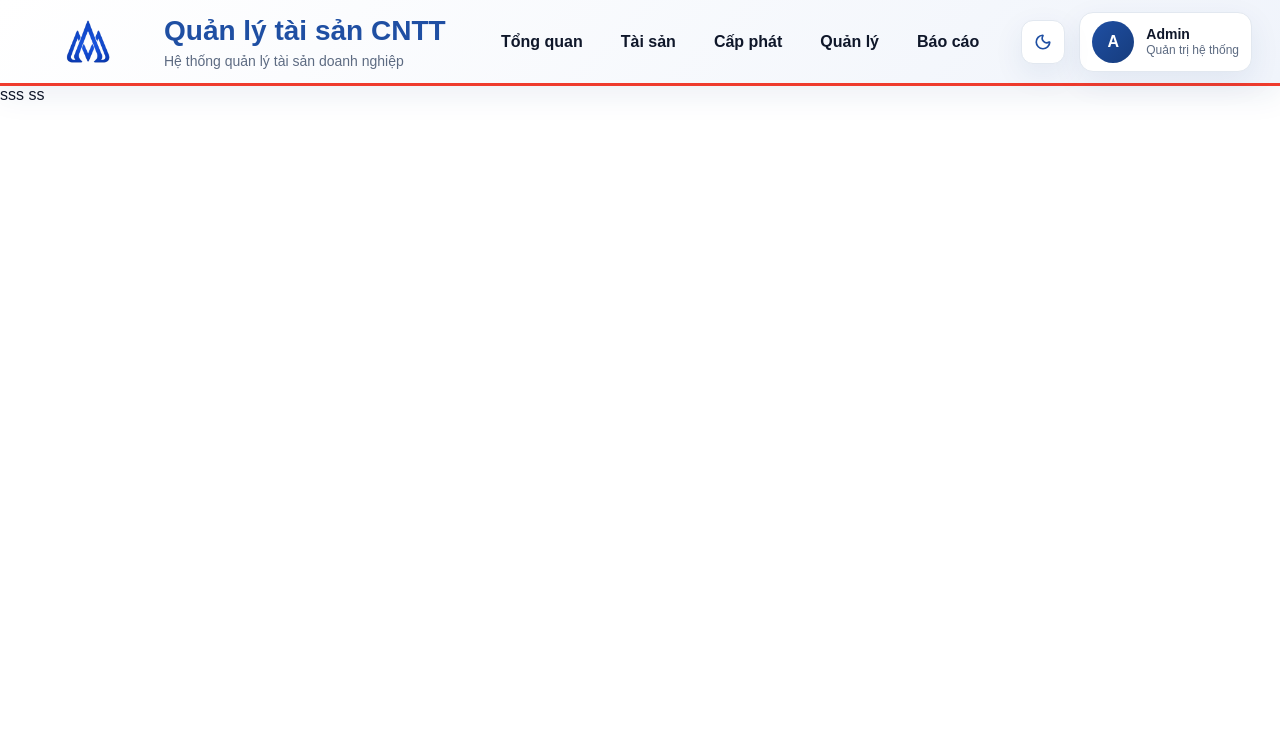
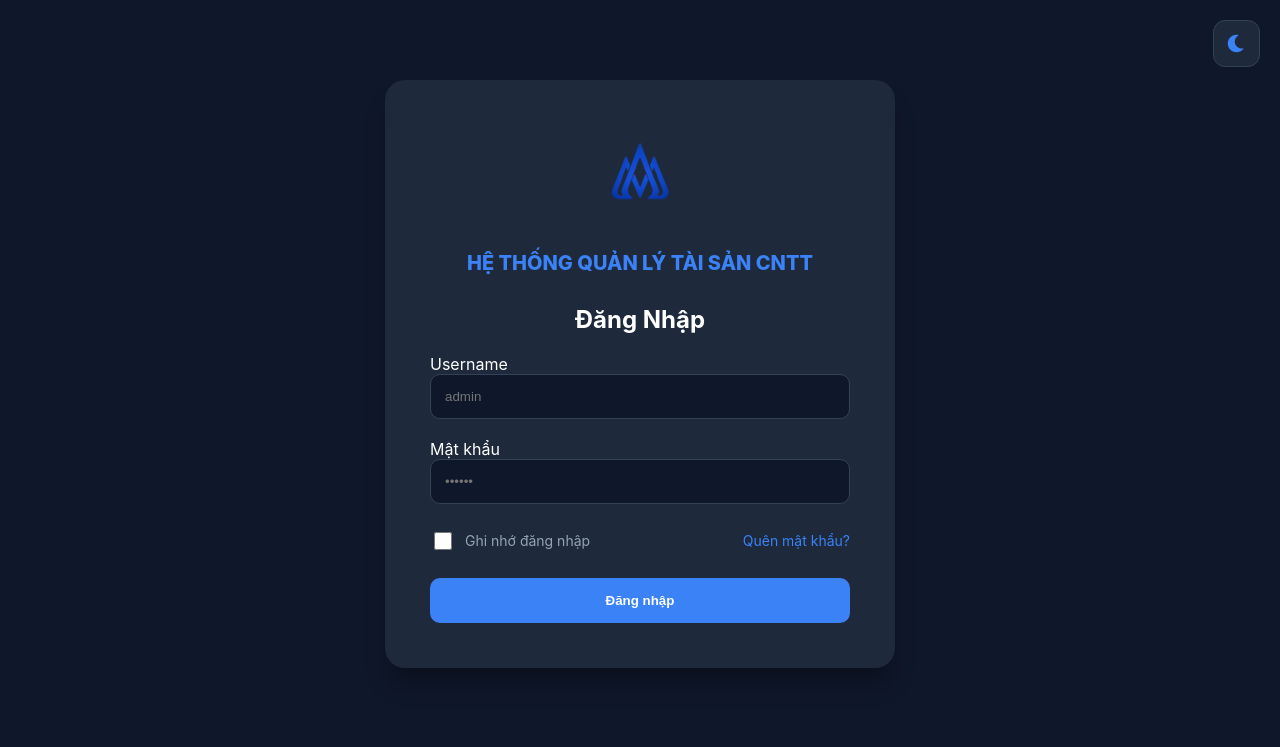
Before and after one commit to Minh-boop2/AssetOne, a Flask app: page /login in a window 1280 px wide. Shown: the top 747 px of the page. Run offline with Flask 3, Linux system fonts and the light colour scheme.

Commit message:
chau login

```diff
--- a/app.py
+++ b/app.py
@@ -1,46 +1,79 @@
-# app.py
-from flask import Flask, render_template, request, redirect, url_for
+from flask import Flask, render_template, request, redirect, url_for, flash
 from data import ASSIGN_DATA, INVENTORY_LIST, DATABASE_LOGS
 from datetime import datetime
 
 app = Flask(__name__)
 app.secret_key = "hsu_assetone_2026"
 
-# --- 1. TRANG CHỦ: TỔNG QUAN HỆ THỐNG ---
+# --- DANH SÁCH TÀI KHOẢN (SỬ DỤNG TẠM THỜI) ---
+USERS = {
+    "admin": "123",
+    "chau": "2004"
+}
+
+# --- 1. ĐIỀU HƯỚNG MẶC ĐỊNH ---
 @app.route('/')
+def index():
+    return redirect(url_for('login_page'))
+
+# --- 2. XỬ LÝ ĐĂNG NHẬP & ĐĂNG KÝ ---
+@app.route('/login', methods=['GET', 'POST'])
+def login_page():
+    if request.method == 'POST':
+        user = request.form.get('username')
+        pw = request.form.get('password')
+
+        if user in USERS and USERS[user] == pw:
+            return redirect(url_for('dashboard_overview'))
+        else:
+            flash("Tên đăng nhập hoặc mật khẩu không đúng!", "danger")
+
+    return render_template('login/login.html')
+
+@app.route('/register', methods=['GET', 'POST'])
+def register_page():
+    if request.method == 'POST':
+        new_user = request.form.get('username')
+        new_pw = request.form.get('password')
+
+        if new_user in USERS:
+            flash("Tên đăng nhập đã tồn tại!", "warning")
+        else:
+            USERS[new_user] = new_pw
+            flash("Tạo tài khoản thành công! Mời Châu đăng nhập.", "success")
+            return redirect(url_for('login_page'))
+
+    return render_template('login/register.html')
+
+@app.route('/login/overview')
+def login_overview():
+    return render_template('login/login_overview.html')
+
+# --- 3. TỔNG QUAN HỆ THỐNG (DASHBOARD) ---
+@app.route('/dashboard')
 def dashboard_overview():
-    # Tính toán thống kê dựa trên ASSIGN_DATA
     using_count = len([i for i in ASSIGN_DATA if i['status'] == 'Hoàn thành'])
     pending_count = len([i for i in ASSIGN_DATA if i['status'] == 'Chờ duyệt'])
 
-    # Giả lập con số tổng tài sản và bảo trì để khớp với giao diện của bạn
     stats = {
         "total": 128,
         "using": using_count,
         "available": 128 - using_count - 10,
         "maintenance": 10
     }
-
-    # Lấy 4 hoạt động mới nhất để hiển thị ở cột Hoạt động gần đây
     recent_activities = ASSIGN_DATA[:4]
-
     return render_template('dashboard/overview.html', stats=stats, activities=recent_activities)
 
-
-# --- 2. TRANG QUẢN LÝ CẤP PHÁT ---
+# --- 4. QUẢN LÝ CẤP PHÁT ---
 @app.route('/assign')
 def assign_page():
     search_q = request.args.get('search', '').strip().lower()
-
-    # Logic lọc tìm kiếm theo tên người nhận hoặc tên máy
     if search_q:
         filtered = [i for i in ASSIGN_DATA if search_q in i['receiver'].lower() or search_q in i['asset'].lower()]
     else:
         filtered = ASSIGN_DATA
 
-    # Lọc danh sách chờ duyệt cho cột "Phê duyệt nhanh" bên phải
     pending_requests = [i for i in ASSIGN_DATA if i['status'] == 'Chờ duyệt']
-
     stats = {
         "total": len(ASSIGN_DATA),
         "pending": len(pending_requests),
@@ -48,14 +81,13 @@ def assign_page():
     }
     return render_template('assign/assign_overview.html', assigns=filtered, stats=stats, pending_requests=pending_requests)
 
-
-# --- 3. XỬ LÝ PHÊ DUYỆT / TỪ CHỐI ---
+# --- 5. PHÊ DUYỆT / TỪ CHỐI ---
 @app.route('/assign/approve/<string:id>')
 def approve_request(id):
     for item in ASSIGN_DATA:
         if item['id'] == id:
             item['status'] = 'Hoàn thành'
-            item['date'] = datetime.now().strftime("%d/%m/%Y") # Cập nhật ngày duyệt thực tế
+            item['date'] = datetime.now().strftime("%d/%m/%Y")
             break
     return redirect(url_for('assign_page'))
 
@@ -63,24 +95,18 @@ def approve_request(id):
 def reject_request(id):
     for i, item in enumerate(ASSIGN_DATA):
         if item['id'] == id:
-            ASSIGN_DATA.pop(i) # Xóa yêu cầu bị từ chối khỏi danh sách
+            ASSIGN_DATA.pop(i)
             break
     return redirect(url_for('assign_page'))
 
-
-# --- 4. XEM CHI TIẾT TÀI SẢN ---
+# --- 6. CHI TIẾT TÀI SẢN ---
 @app.route('/assign/detail/<asset_name>')
 def assign_detail(asset_name):
-    # Lấy cấu hình từ kho hàng (INVENTORY_LIST)
     info = next((item for item in INVENTORY_LIST if item["name"] == asset_name), None)
-
-    # Tìm người hiện đang sử dụng máy này (trạng thái phải là Hoàn thành)
     holder = next((item for item in ASSIGN_DATA if item['asset'] == asset_name and item['status'] == 'Hoàn thành'), None)
-
     return render_template('assign/assign_detail.html', info=info, holder=holder)
 
-
-# --- 5. TẠO CẤP PHÁT & GỬI YÊU CẦU ---
+# --- 7. TẠO CẤP PHÁT & GỬI YÊU CẦU ---
 @app.route('/assign/create', methods=['GET', 'POST'])
 def assign_create():
     if request.method == 'POST':
@@ -109,12 +135,7 @@ def request_create():
         return redirect(url_for('assign_page'))
     return render_template('assign/request_create.html', inventory=INVENTORY_LIST)
 
-
-# --- 6. CÁC TRANG PHỤ KHÁC ---
-@app.route('/login')
-def login():
-    return render_template('login/login.html')
-
+# --- 8. CÁC TRANG PHỤ KHÁC ---
 @app.route('/assets')
 def assets_page():
     return render_template('assets/assets.html')
@@ -127,6 +148,14 @@ def manage():
 def report_page():
     return render_template('report/report.html', logs=DATABASE_LOGS)
 
+# ===========================================================
+# PHẦN BỔ SUNG MỚI (QUÊN MẬT KHẨU & TÙY CHỈNH THEO YÊU CẦU)
+# ===========================================================
+
+@app.route('/forgot-password')
+def forgot_password():
+    """Route trả về trang quên mật khẩu riêng biệt"""
+    return render_template('login/forgot_password.html')
 
 if __name__ == "__main__":
     app.run(debug=True)
--- a/static/css/login/login.css
+++ b/static/css/login/login.css
@@ -0,0 +1,66 @@
+/* BIẾN MÀU SẮC */
+:root {
+    --bg-color: #0f172a;
+    --card-bg: #1e293b;
+    --text-main: #ffffff;
+    --text-sub: #94a3b8;
+    --input-bg: #0f172a;
+    --border-color: #334155;
+    --primary-blue: #3b82f6;
+    --toggle-bg: #1e293b; /* Màu nút khi ở chế độ tối */
+}
+
+body.light-theme {
+    --bg-color: #f1f5f9;
+    --card-bg: #ffffff;
+    --text-main: #1e293b;
+    --text-sub: #64748b;
+    --input-bg: #f8fafc;
+    --border-color: #cbd5e1;
+    --toggle-bg: #ffffff; /* Màu nút khi ở chế độ sáng */
+}
+
+body {
+    background-color: var(--bg-color);
+    color: var(--text-main);
+    transition: 0.3s;
+    font-family: 'Inter', sans-serif;
+    margin: 0;
+}
+
+.login-card {
+    background: var(--card-bg);
+    width: 420px; padding: 45px; border-radius: 20px;
+    margin: 80px auto; text-align: center;
+    box-shadow: 0 20px 25px -5px rgba(0, 0, 0, 0.3);
+}
+
+/* LOGO & TIÊU ĐỀ */
+.auth-logo { width: 160px; margin-bottom: 15px; }
+.system-title { font-size: 20px; font-weight: 800; color: var(--primary-blue); margin-bottom: 30px; }
+
+/* NÚT CHỈNH MÀU - ĐÃ FIX MÀU NỀN NÚT */
+.theme-toggle {
+    position: fixed; top: 20px; right: 20px;
+    width: 45px; height: 45px;
+    background: var(--toggle-bg); /* Tự đổi màu nền nút */
+    border: 1px solid var(--border-color);
+    border-radius: 12px;
+    display: flex; align-items: center; justify-content: center;
+    cursor: pointer; z-index: 1000; transition: 0.3s;
+}
+.theme-toggle i { font-size: 20px; color: var(--primary-blue); }
+
+/* DÒNG GHI NHỚ */
+.form-options { display: flex; justify-content: space-between; align-items: center; margin: 25px 0; }
+.remember-group { display: flex; align-items: center; gap: 10px; }
+.remember-group input[type="checkbox"] { width: 18px; height: 18px; cursor: pointer; }
+.remember-group label { font-size: 14px; color: var(--text-sub); cursor: pointer; }
+
+/* INPUT & BUTTON */
+input {
+    width: 100%; padding: 14px; border-radius: 10px;
+    background: var(--input-bg); color: var(--text-main);
+    border: 1px solid var(--border-color); box-sizing: border-box;
+}
+.btn-login { width: 100%; padding: 15px; background: var(--primary-blue); color: white; border: none; border-radius: 10px; font-weight: bold; cursor: pointer; }
--- a/templates/login/login.html
+++ b/templates/login/login.html
@@ -1,7 +1,54 @@
-{% extends 'main.html' %} {% block content %}
-<link
-  rel="stylesheet"
-  href="{{ url_for('static', filename='css/login/login.css') }}"
-/>
+<!DOCTYPE html>
+<html lang="vi">
+<head>
+    <meta charset="UTF-8">
+    <title>AssetOne - Đăng nhập</title>
+    <link rel="stylesheet" href="{{ url_for('static', filename='css/login/login.css') }}">
+    <link rel="stylesheet" href="https://cdnjs.cloudflare.com/ajax/libs/font-awesome/6.0.0/css/all.min.css">
+</head>
+<body class="dark-theme">
+    <div class="theme-toggle" onclick="toggleTheme()">
+        <i class="fas fa-moon" id="theme-icon"></i>
+    </div>
 
-{% include 'login/login_overview.html' %} {% endblock %}
+    <div class="login-card">
+        <div class="auth-header">
+            <img src="{{ url_for('static', filename='images/hsu-logo.png') }}" class="auth-logo">
+            <div class="system-title">HỆ THỐNG QUẢN LÝ TÀI SẢN CNTT</div>
+            <h2>Đăng Nhập</h2>
+        </div>
+        <form method="POST">
+            <div class="form-group" style="text-align: left; margin-bottom: 20px;">
+                <label>Username</label>
+                <input type="text" name="username" placeholder="admin" required>
+            </div>
+            <div class="form-group" style="text-align: left; margin-bottom: 20px;">
+                <label>Mật khẩu</label>
+                <input type="password" name="password" placeholder="••••••" required>
+            </div>
+            <div class="form-options">
+                <div class="remember-group">
+                    <input type="checkbox" id="remember">
+                    <label for="remember">Ghi nhớ đăng nhập</label>
+                </div>
+                <a href="{{ url_for('forgot_password') }}" style="color: #3b82f6; text-decoration: none; font-size: 14px;">Quên mật khẩu?</a>
+            </div>
+            <button type="submit" class="btn-login">Đăng nhập</button>
+        </form>
+    </div>
+
+    <script>
+        function toggleTheme() {
+            const body = document.body;
+            const icon = document.getElementById('theme-icon');
+            if (body.classList.contains('dark-theme')) {
+                body.classList.replace('dark-theme', 'light-theme');
+                icon.classList.replace('fa-moon', 'fa-sun');
+            } else {
+                body.classList.replace('light-theme', 'dark-theme');
+                icon.classList.replace('fa-sun', 'fa-moon');
+            }
+        }
+    </script>
+</body>
+</html>
--- a/templates/login/login_overview.html
+++ b/templates/login/login_overview.html
@@ -1 +1,37 @@
-sss ss
+<!DOCTYPE html>
+<html lang="vi">
+<head>
+    <meta charset="UTF-8">
+    <meta name="viewport" content="width=device-width, initial-scale=1.0">
+    <title>Tổng quan Hệ thống - AssetOne</title>
+    <link rel="stylesheet" href="{{ url_for('static', filename='css/login/login.css') }}">
+</head>
+<body class="auth-page">
+    <div class="login-card overview-card">
+        <div class="auth-header">
+            <img src="{{ url_for('static', filename='images/hsu-logo.png') }}" alt="Logo" class="auth-logo">
+            <h1 style="color: #1e3a8a; margin-top: 10px;">AssetOne</h1>
+            <p>Hệ thống Quản lý Tài sản Tập trung</p>
+        </div>
+
+        <div class="overview-body" style="text-align: left; margin: 25px 0;">
+            <p style="font-weight: 600; color: #374151; margin-bottom: 10px;">Chào Châu Ngọc Đức,</p>
+            <p style="font-size: 14px; color: #6b7280; line-height: 1.5;">
+                Dự án "AssetOne" giúp tối ưu hóa việc theo dõi, cấp phát và bảo trì thiết bị IT trong doanh nghiệp. Vui lòng đăng nhập bằng tài khoản nội bộ để bắt đầu phiên làm việc.
+            </p>
+        </div>
+
+        <div class="auth-actions">
+            <a href="{{ url_for('login_page') }}" class="btn-login" style="text-decoration: none; display: block; text-align: center;">
+                Tiến tới Đăng nhập
+            </a>
+        </div>
+
+        <div class="auth-footer" style="margin-top: 30px; border-top: 1px solid #eee; padding-top: 15px;">
+            <p style="font-size: 11px; color: #9ca3af;">
+                Phiên bản 1.0.0 &copy; 2026 Specialized Project Team
+            </p>
+        </div>
+    </div>
+</body>
+</html>
```
Also changed, not shown: templates/dashboard/dashboard_overview.html (+14 -0 lines), templates/login/forgot_password.html (added, +44 -0 lines).
